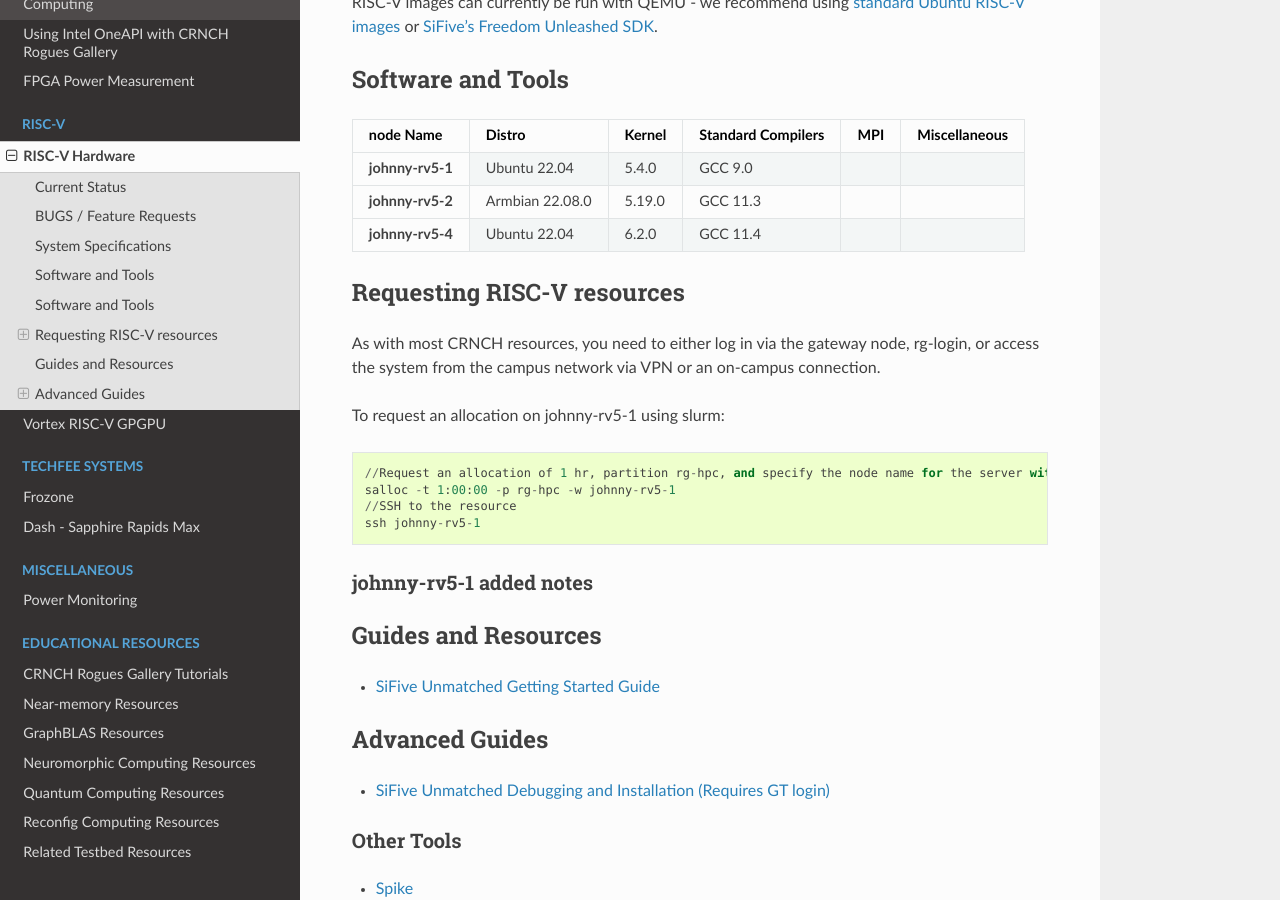
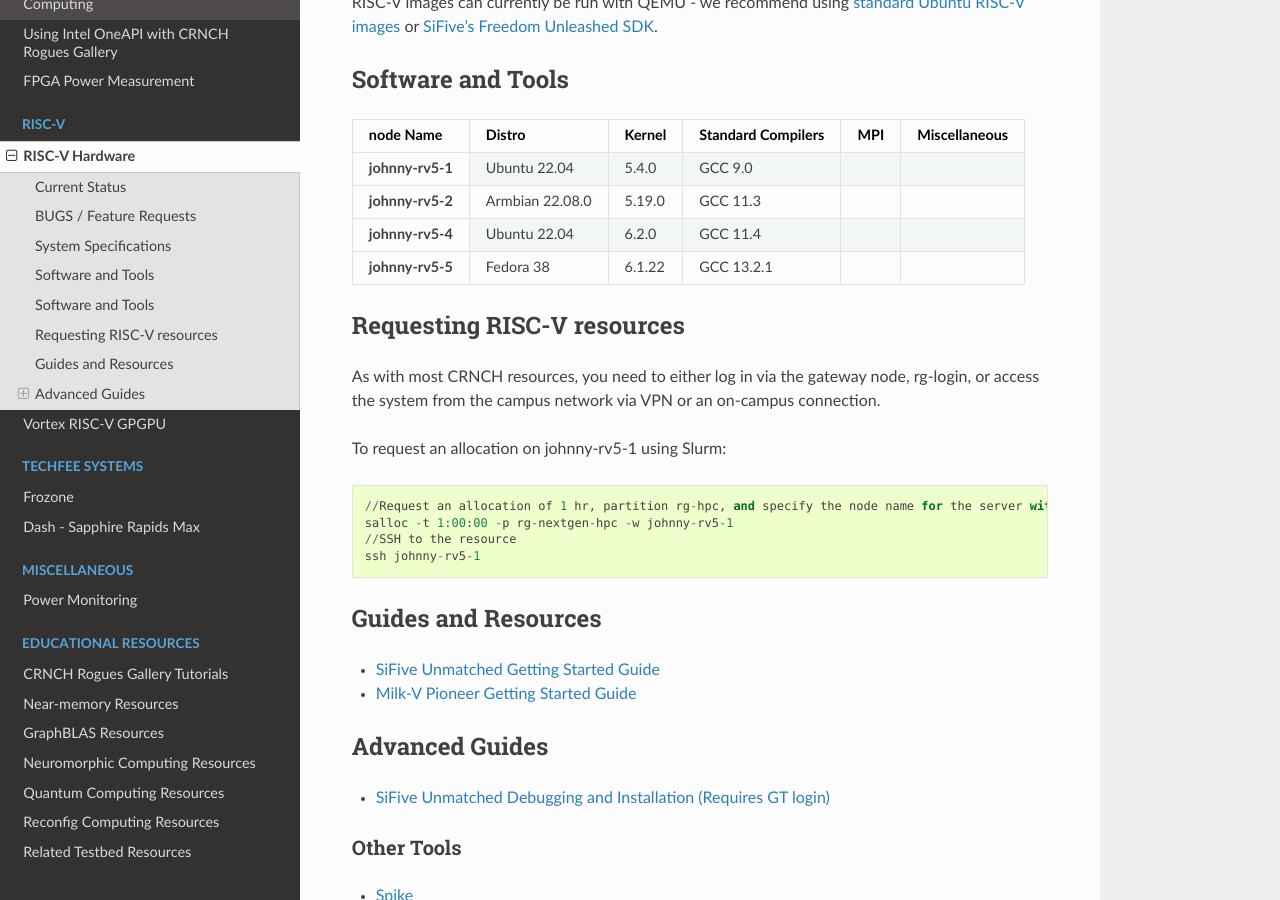
Before and after one commit to gt-crnch-rg/read-the-docs, a Sphinx documentation site: the page built from docs/riscv/rg-riscv-hardware.rst, in a window 1280 px wide and 900 px high, scrolled down 823 px. Built offline with Sphinx 7.4.7 and the Read the Docs theme 2.0.0, drawn with Linux system fonts in a browser that asks for light colours; pages that are not in the unit, such as notebooks, are missing from menus.

Commit message:
Update rg-riscv-hardware.rst

```diff
--- a/docs/riscv/rg-riscv-hardware.rst
+++ b/docs/riscv/rg-riscv-hardware.rst
@@ -92,6 +92,12 @@
       - GCC 11.4
       -
       -
+    * - johnny-rv5-5
+      - Fedora 38
+      - 6.1.22
+      - GCC 13.2.1
+      -
+      -
 
 Requesting RISC-V resources
 ===========================
@@ -100,22 +106,21 @@
 node, rg-login, or access the system from the campus network via VPN or
 an on-campus connection.
 
-To request an allocation on johnny-rv5-1 using slurm:
+To request an allocation on johnny-rv5-1 using Slurm:
 
 .. code::
 
     //Request an allocation of 1 hr, partition rg-hpc, and specify the node name for the server with -w
-    salloc -t 1:00:00 -p rg-hpc -w johnny-rv5-1
+    salloc -t 1:00:00 -p rg-nextgen-hpc -w johnny-rv5-1
     //SSH to the resource
     ssh johnny-rv5-1
 
-johnny-rv5-1 added notes
-------------------------
 
 
 Guides and Resources
 ====================
 - `SiFive Unmatched Getting Started Guide <https://starfivetech.com/uploads/hifive-unmatched-getting-started-guide-v1p2.pdf>`__
+- `Milk-V Pioneer Getting Started Guide <https://milkv.io/docs/pioneer/getting-started>`__
 
 Advanced Guides
 ===============
```
